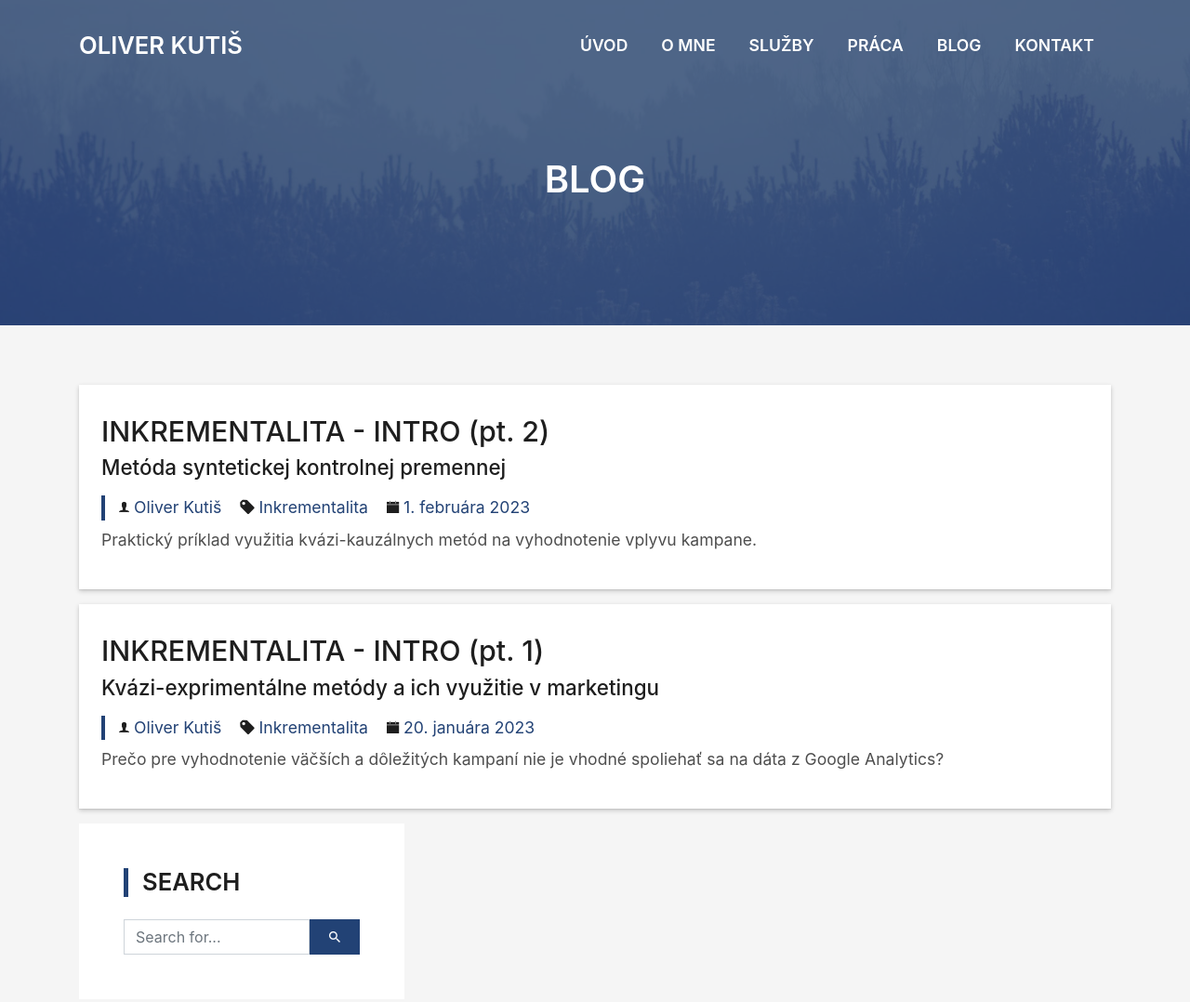
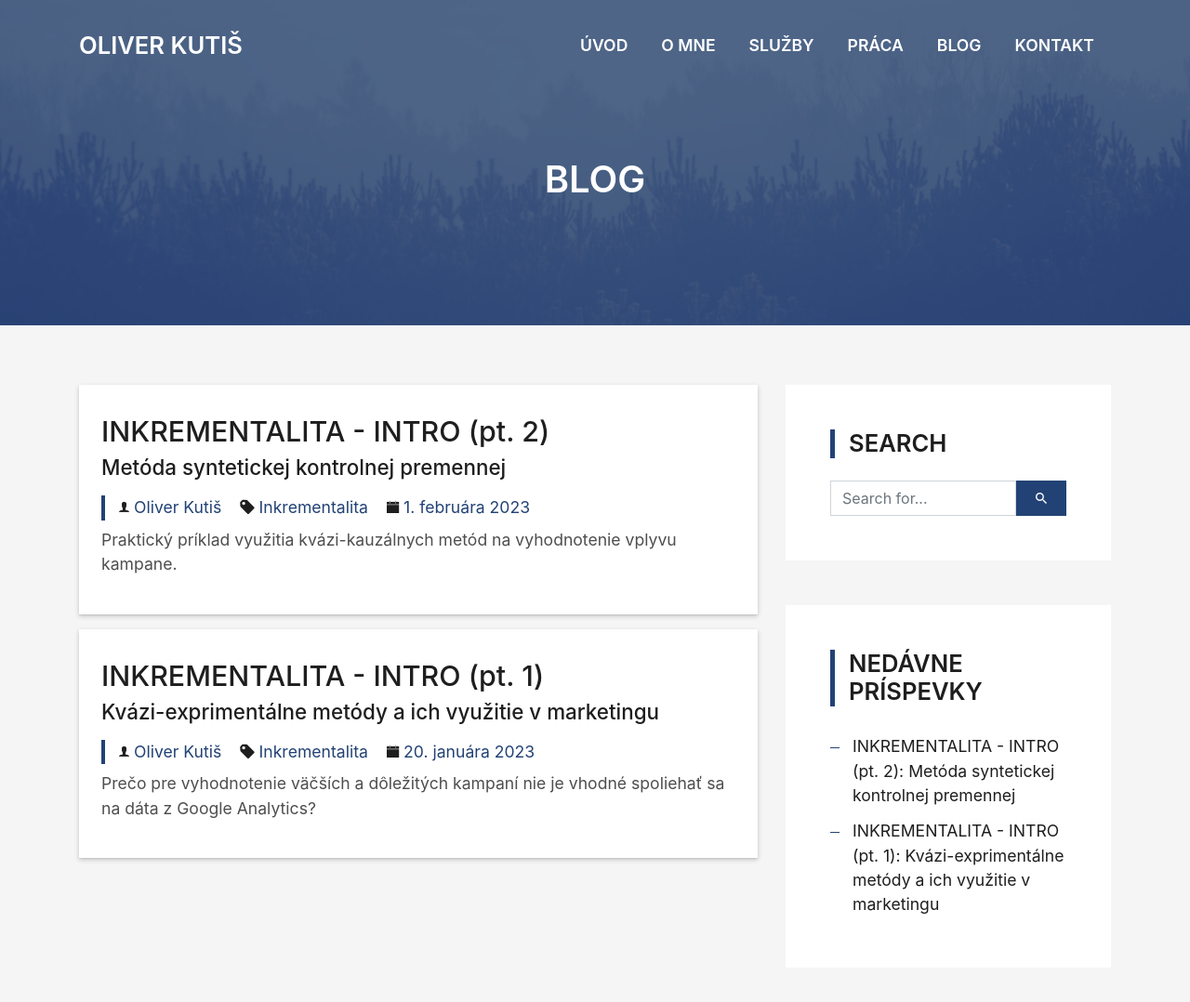
Before and after one commit to oliver-kutis/oliverkutis.github.io, a plain HTML site: page blog.html in a window 1280 px wide. Shown: the top 1078 px of the page at 93% size. Drawn offline with Linux system fonts and the light colour scheme; files whose address does not match are found by name.

Commit message:
changed appereance of blog.html

```diff
--- a/css/style-blue.css
+++ b/css/style-blue.css
@@ -1308,7 +1308,7 @@ footer .credits a {
 	.box-comments .list-comments .comment-author {
 		font-size: 1.5rem;
 	}
-	.col-md-8 {
+	#blog > .container > .row > .col-md-8 {
 		flex: 0 0 100%;
 		max-width: 100%;
 	}
```
